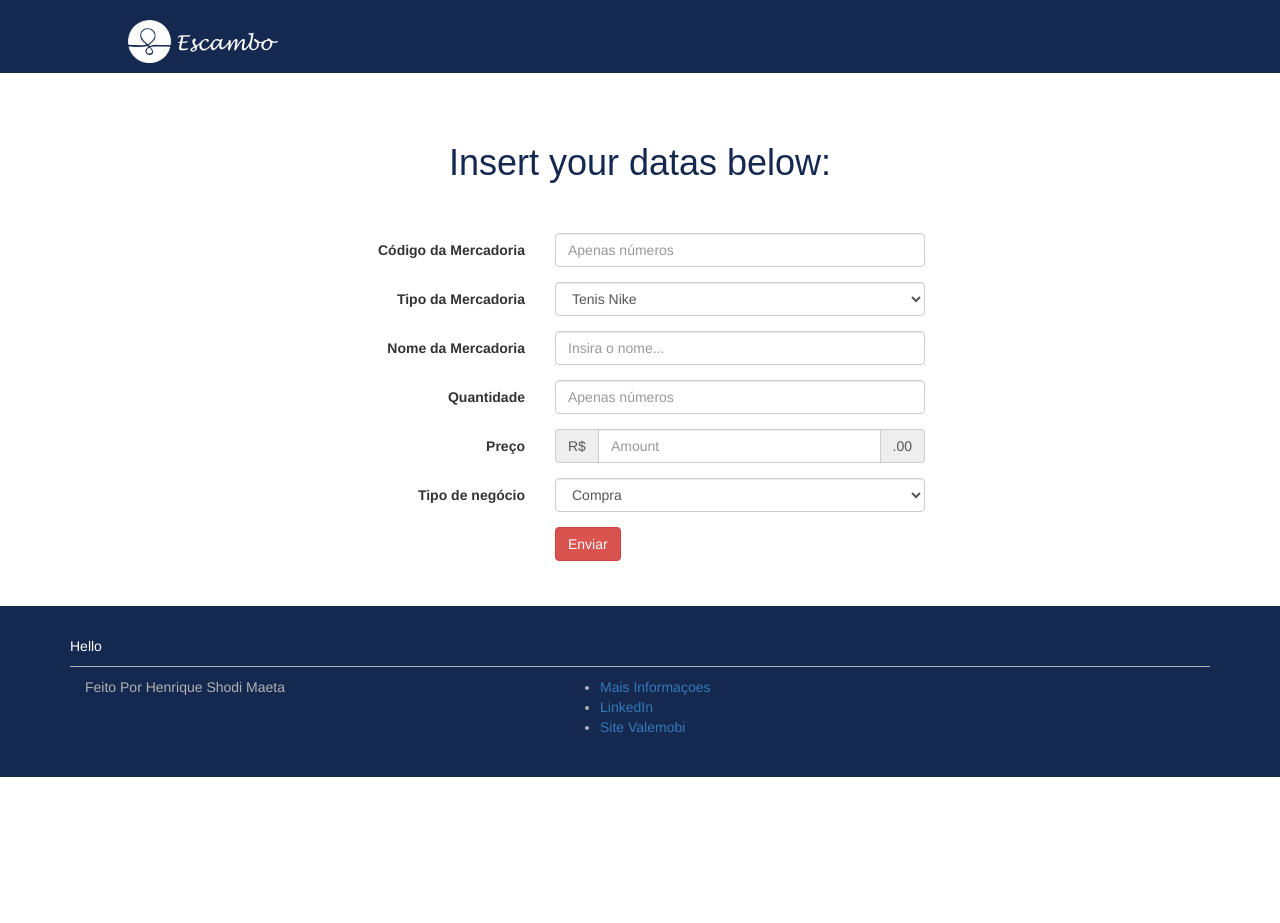
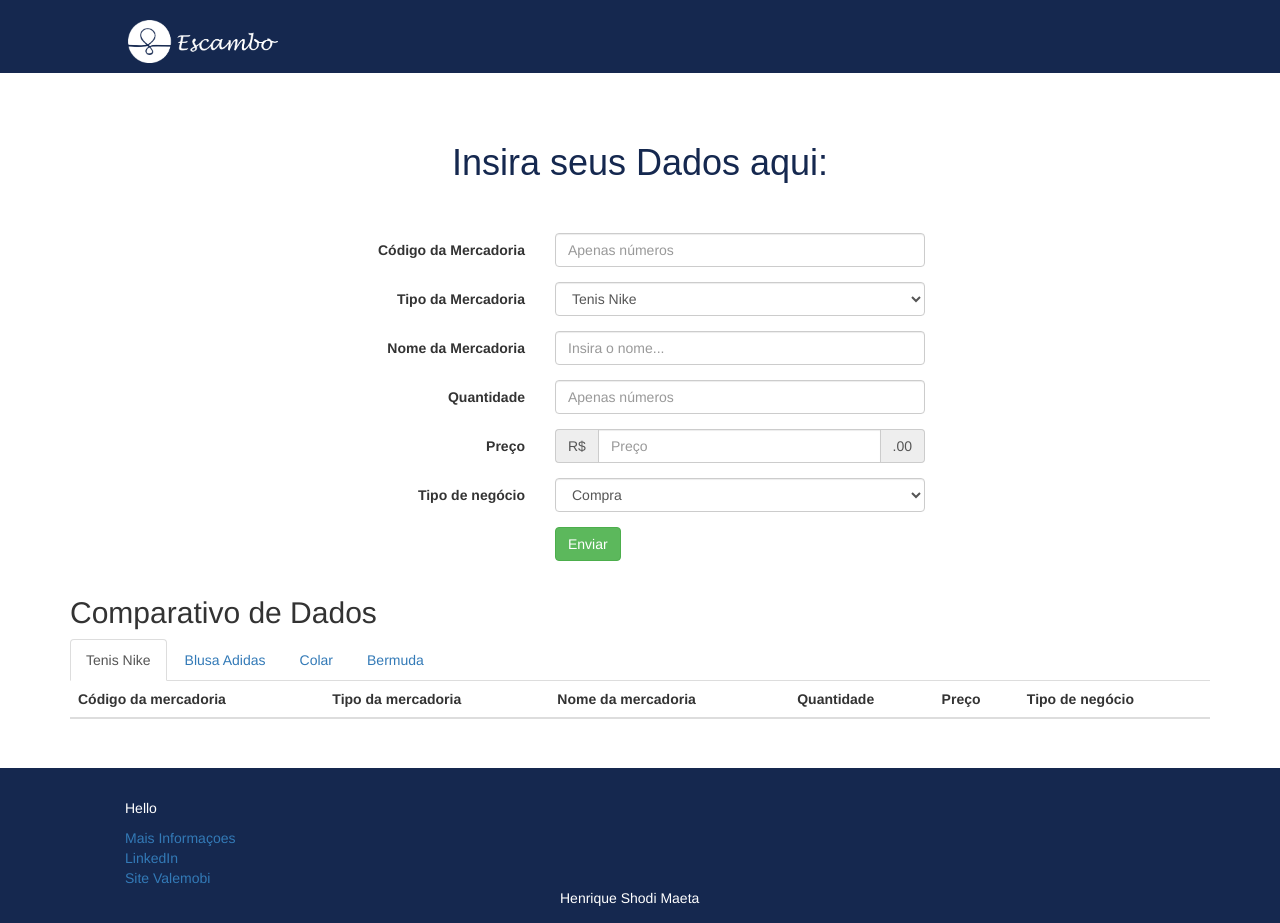
Before and after one commit to hshodi/teste_valemobi, a PHP site: page /index.php in a window 1280 px wide. Before the commit the page ends 777 px from the top, so only its background shows below. Run offline with PHP 8.4, Linux system fonts and the light colour scheme; tables that the repository leaves empty or names only in its code hold one stand-in row (values such as "Sample post"); lists and menus that the app fills with data are empty.

Commit message:
commit final

```diff
--- /dev/null
+++ b/bermuda.php
@@ -0,0 +1,46 @@
+
+<div class="space">
+    <?php
+
+        $con = mysql_connect("localhost","Shodi","senha");
+        if (!$con){
+            die ("ERRO: ") . mysql_error();
+        }
+
+        mysql_select_db("loja",$con);
+        $sql = "SELECT * FROM teste WHERE tipo = 'Bermuda' ORDER BY preco;";
+        $myData = mysql_query($sql,$con);
+        if($sql == NULL){
+            echo "TABELA VAZIA";
+        }
+        else{
+        echo "<table class='table table-striped table-responsive'>
+        <thead>
+            <tr>
+                <th>Código da mercadoria</th>
+                <th>Tipo da mercadoria</th>
+                <th>Nome da mercadoria</th>
+                <th>Quantidade</th>
+                <th>Preço</th>
+                <th>Tipo de negócio</th>
+            <tr>
+        </thead>";
+        while($record = mysql_fetch_array($myData)){
+            echo "<tbody>";
+            echo "<tr>";
+            echo "<td>" . $record['cod'] . "</td>";
+            echo "<td>" . $record['tipo'] . "</td>";
+            echo "<td>" . $record['nome'] . "</td>";
+            echo "<td>" . $record['quant'] . "</td>";
+            echo "<td>" . "R$" . $record['preco'] . ",00" . "</td>";
+            echo "<td>" . $record['neg'] . "</td>";
+            echo "</tr>";
+            echo "</tbody>";
+        }
+
+        echo "</table>";
+        }
+        mysql_close($con);
+
+    ?>
+</div>
--- /dev/null
+++ b/blusa.php
@@ -0,0 +1,46 @@
+
+<div class="space">
+    <?php
+
+        $con = mysql_connect("localhost","Shodi","senha");
+        if (!$con){
+            die ("ERRO: ") . mysql_error();
+        }
+
+        mysql_select_db("loja",$con);
+        $sql = "SELECT * FROM teste WHERE tipo = 'Blusa Adidas' ORDER BY preco;";
+        $myData = mysql_query($sql,$con);
+        if($sql == NULL){
+            echo "TABELA VAZIA";
+        }
+        else{
+        echo "<table class='table table-striped table-responsive'>
+        <thead>
+            <tr>
+                <th>Código da mercadoria</th>
+                <th>Tipo da mercadoria</th>
+                <th>Nome da mercadoria</th>
+                <th>Quantidade</th>
+                <th>Preço</th>
+                <th>Tipo de negócio</th>
+            <tr>
+        </thead>";
+        while($record = mysql_fetch_array($myData)){
+            echo "<tbody>";
+            echo "<tr>";
+            echo "<td>" . $record['cod'] . "</td>";
+            echo "<td>" . $record['tipo'] . "</td>";
+            echo "<td>" . $record['nome'] . "</td>";
+            echo "<td>" . $record['quant'] . "</td>";
+            echo "<td>" . "R$" . $record['preco'] . ",00" . "</td>";
+            echo "<td>" . $record['neg'] . "</td>";
+            echo "</tr>";
+            echo "</tbody>";
+        }
+
+        echo "</table>";
+        }
+        mysql_close($con);
+
+    ?>
+</div>
--- /dev/null
+++ b/colar.php
@@ -0,0 +1,46 @@
+
+<div class="space">
+    <?php
+
+        $con = mysql_connect("localhost","Shodi","senha");
+        if (!$con){
+            die ("ERRO: ") . mysql_error();
+        }
+
+        mysql_select_db("loja",$con);
+        $sql = "SELECT * FROM teste WHERE tipo = 'Colar' ORDER BY preco;";
+        $myData = mysql_query($sql,$con);
+        if($sql == NULL){
+            echo "TABELA VAZIA";
+        }
+        else{
+        echo "<table class='table table-striped table-responsive'>
+        <thead>
+            <tr>
+                <th>Código da mercadoria</th>
+                <th>Tipo da mercadoria</th>
+                <th>Nome da mercadoria</th>
+                <th>Quantidade</th>
+                <th>Preço</th>
+                <th>Tipo de negócio</th>
+            <tr>
+        </thead>";
+        while($record = mysql_fetch_array($myData)){
+            echo "<tbody>";
+            echo "<tr>";
+            echo "<td>" . $record['cod'] . "</td>";
+            echo "<td>" . $record['tipo'] . "</td>";
+            echo "<td>" . $record['nome'] . "</td>";
+            echo "<td>" . $record['quant'] . "</td>";
+            echo "<td>" . "R$" . $record['preco'] . ",00" . "</td>";
+            echo "<td>" . $record['neg'] . "</td>";
+            echo "</tr>";
+            echo "</tbody>";
+        }
+
+        echo "</table>";
+        }
+        mysql_close($con);
+
+    ?>
+</div>
--- a/footer.php
+++ b/footer.php
@@ -1,49 +1,16 @@
-
-        </div>
-        </div>
-        <?php /*
-        if(isset($_POST['submit'])){
-
-
-                $connect = mysql_connect("localhost", "Shodi", "senha");
-                if (!$con){
-                    die("Can not connect: " . mysql_error());
-                }
-
-                mysql_select_db("test",$connect);
-                $tabela = "CREATE TABLE dados (
-                id INTEGER AUTO_INCREMENT PRIMARY KEY,
-                codigo int,
-                mercadoria varchar(20),
-                nome varchar(20),
-                qntd int,
-                preco int,
-                negociacao varchar(20)
-                )";
-                if(mysql_query($tabela, $connect)){
-                    echo "tabelinha";
-                } else echo "tabela criada";
-
-                mysql_select_db("deal",$connect);
-                $query = "INSERT INTO dados (codigo,mercadoria,nome,qntd,preco,negociacao) VALUES ('$_POST[codigo]','$_POST[tipom]','$_POST[nome]','$_POST[quantidade]','$_POST[preco]','$_POST[tipon]')";
-
-            mysql_query($query, $connect);
-            mysql_close($connect);
-
-        */?>
-        <footer class="site-footer">
+<footer id="footer" class="site-footer">
         <div class="container">
-            <p>Hello</p>
-            <div class="bottom-footer">
-                <div class="col-md-5">Feito Por Henrique Shodi Maeta</div>
-                <div class="col-md-7">
-                    <ul>
+            <div class="hello"><p>Hello</p></div>
+                <div class="col-md-5 list-footer">
+                    <ul  style="list-style-type:none">
                         <li><a href="hhtp://hshodi.github.io" target="_blank">Mais Informaçoes</a></li>
                         <li><a href="http://www.linkedin.com/in/shodi" target="_blank">LinkedIn</a></li>
                         <li><a href="http://www.valemobi.com.br" target="_blank">Site Valemobi</a></li>
                     </ul>
                 </div>
-            </div>
+                <div class="col-md-7 nomemeu">Henrique Shodi Maeta</div>
         </div>
+
     </body>
+
 </html>
--- a/header.php
+++ b/header.php
@@ -1,4 +1,3 @@
-<html>
 <head>
     <title>Plataforma de negociação de mercadorias.</title>
     <meta charset="utf-8">
@@ -6,7 +5,15 @@
     <meta name="viewport" content="width=device-width, initial-scale=1">
     <meta name="viewport" content="width=device-width, initial-scale=1, maximum-scale=1, user-scalable=no">
     <link href="style.css" rel="stylesheet" />
-
+    <script src="https://ajax.googleapis.com/ajax/libs/jquery/1.12.4/jquery.min.js"></script>
+    <script src="http://maxcdn.bootstrapcdn.com/bootstrap/3.3.7/js/bootstrap.min.js"></script>
+    <script>
+        $(document).ready(function(){
+            $(".nav-tabs a").click(function(){
+                $(this).tab('show');
+            });
+        });
+    </script>
 </head>
 
 <body>
--- a/index.php
+++ b/index.php
@@ -1,10 +1,9 @@
 <!DOCTYPE html>
 <html lang = "pt-br">
 
-<?php include("header.php"); ?>
+<?php include("header.php");?>
 
-    <h1 class="title">Insert your datas below:</h1>
-
+<h1 class="title">Insira seus Dados aqui:</h1>
     <div class="row">
         <div class="centralizado">
             <div class="col-xs-12 col-sm-12 col-md-12">
@@ -12,13 +11,13 @@
                 <div class="form-group">
                     <label for="codigo" class="col-sm-4 control-label">Código da Mercadoria</label>
                     <div class="col-sm-8">
-                        <input type="text" name="codigo" class="form-control" id="codigo" placeholder="Apenas números">
+                        <input type="number" name="cod" class="form-control" id="codigo" placeholder="Apenas números">
                     </div>
                 </div>
                 <div class="form-group">
                     <label for="tipom" class="col-sm-4 control-label">Tipo da Mercadoria</label>
                     <div class="col-sm-8">
-                        <select class="form-control" name="tipom">
+                        <select class="form-control" name="tipo">
                             <option>Tenis Nike</option>
                             <option>Blusa Adidas</option>
                             <option>Colar</option>
@@ -35,7 +34,7 @@
                 <div class="form-group">
                     <label for="quantidade" class="col-sm-4 control-label">Quantidade</label>
                     <div class="col-sm-8">
-                       <input type="number" name="quantidade" class="form-control" id="quantidade" placeholder="Apenas números">
+                       <input type="number" name="quant" class="form-control" id="quantidade" placeholder="Apenas números">
                     </div>
                 </div>
                 <div class="form-group">
@@ -43,7 +42,7 @@
                     <div class="col-sm-8">
                         <div class="input-group">
                         <div class="input-group-addon">R$</div>
-                        <input type="number" name="preco" class="form-control" id="preco" placeholder="Amount">
+                        <input type="number" name="preco" class="form-control" id="preco" placeholder="Preço">
                         <div class="input-group-addon">.00</div>
                     </div>
                     </div>
@@ -51,7 +50,7 @@
                 <div class="form-group">
                     <label for="tipon" class="col-sm-4 control-label">Tipo de negócio</label>
                     <div class="col-sm-8">
-                        <select class="form-control" name="tipon">
+                        <select class="form-control" name="neg">
                           <option>Compra</option>
                           <option>Venda</option>
                         </select>
@@ -59,15 +58,75 @@
                 </div>
                 <div class="form-group">
                     <div class="col-sm-offset-4 col-sm-8">
-                        <button type="submit" name="submit" class="btn btn-danger">Enviar</button>
+                        <button type="submit" name="submit" class="btn btn-success">Enviar</button>
                     </div>
                 </div>
             </form>
             </div>
       </div>
     </div>
-<?php include("footer.php"); ?>
+    </div>
+</div>
 
+
+<div class="container">
+  <h2>Comparativo de Dados</h2>
+  <ul class="nav nav-tabs">
+    <li class="active"><a href="#home">Tenis Nike</a></li>
+    <li><a href="#menu1">Blusa Adidas</a></li>
+    <li><a href="#menu2">Colar</a></li>
+    <li><a href="#menu3">Bermuda</a></li>
+  </ul>
+  <div class="tab-content">
+    <div id="home" class="tab-pane fade in active">
+      <?php include("input.php"); ?>
+    </div>
+    <div id="menu1" class="tab-pane fade">
+      <?php include("blusa.php"); ?>
+    </div>
+    <div id="menu2" class="tab-pane fade">
+      <?php include("colar.php"); ?>
+    </div>
+    <div id="menu3" class="tab-pane fade">
+      <?php include("bermuda.php"); ?>
+    </div>
+  </div>
+</div>
+
+
+<?php include("footer.php");?>
+<?php
+
+        if(isset($_POST['submit'])){
+
+
+            $con = mysql_connect("localhost", "Shodi", "senha");
+                if (!$con){
+                    die("Can not connect: " . mysql_error());
+                }
+
+                mysql_query("CREATE DATABASE loja", $con);
+
+                mysql_select_db("loja",$con);
+                $table = "CREATE TABLE teste (
+                id int AUTO_INCREMENT PRIMARY KEY NOT NULL,
+                cod int NOT NULL,
+                tipo varchar(20),
+                nome varchar(20),
+                quant int,
+                preco int,
+                neg varchar(20)
+                )";
+                mysql_query($table, $con);
+
+                mysql_select_db("loja",$con);
+                $sql = "INSERT INTO teste (cod,tipo,nome,quant,preco,neg) VALUES ('$_POST[cod]','$_POST[tipo]','$_POST[nome]','$_POST[quant]','$_POST[preco]','$_POST[neg]');";
+
+            mysql_query($sql, $con);
+
+            mysql_close($con);
+        }
+?>
 <!-- Teremos uma plataforma de negociação de mercadorias. Que obrigatoriamente deverá ter os seguintes
 
 campos: Código da Mercadoria, Tipo da Mercadoria, Nome da Mercadoria, Quantidade, Preço, Tipo do Negócio
--- /dev/null
+++ b/input.php
@@ -0,0 +1,48 @@
+
+<div class="space">
+    <?php
+
+        $con = mysql_connect("localhost","Shodi","senha");
+        if (!$con){
+            die ("ERRO: ") . mysql_error();
+        }
+
+        mysql_select_db("loja",$con);
+        $sql = "SELECT * FROM teste WHERE tipo = 'Tenis Nike' ORDER BY preco;";
+        $myData = mysql_query($sql,$con);
+        if($sql == NULL){
+            echo "TABELA VAZIA";
+        }
+        else{
+
+
+        echo "<table class='table table-striped table-responsive'>
+        <thead>
+            <tr>
+                <th>Código da mercadoria</th>
+                <th>Tipo da mercadoria</th>
+                <th>Nome da mercadoria</th>
+                <th>Quantidade</th>
+                <th>Preço</th>
+                <th>Tipo de negócio</th>
+            <tr>
+        </thead>";
+        while($record = mysql_fetch_array($myData)){
+            echo "<tbody>";
+            echo "<tr>";
+            echo "<td>" . $record['cod'] . "</td>";
+            echo "<td>" . $record['tipo'] . "</td>";
+            echo "<td>" . $record['nome'] . "</td>";
+            echo "<td>" . $record['quant'] . "</td>";
+            echo "<td>" . "R$" . $record['preco'] . ",00" . "</td>";
+            echo "<td>" . $record['neg'] . "</td>";
+            echo "</tr>";
+            echo "</tbody>";
+        }
+
+        echo "</table>";
+        }
+        mysql_close($con);
+
+    ?>
+</div>
--- a/style.css
+++ b/style.css
@@ -147,7 +147,7 @@ text-align: center;
 }
 
 #footer {
-   position:fixed;
+   position:static;
    left:0px;
    bottom:0px;
    height:155px;
```
Also changed, not shown: teste.html (deleted, +0 -147 lines).
